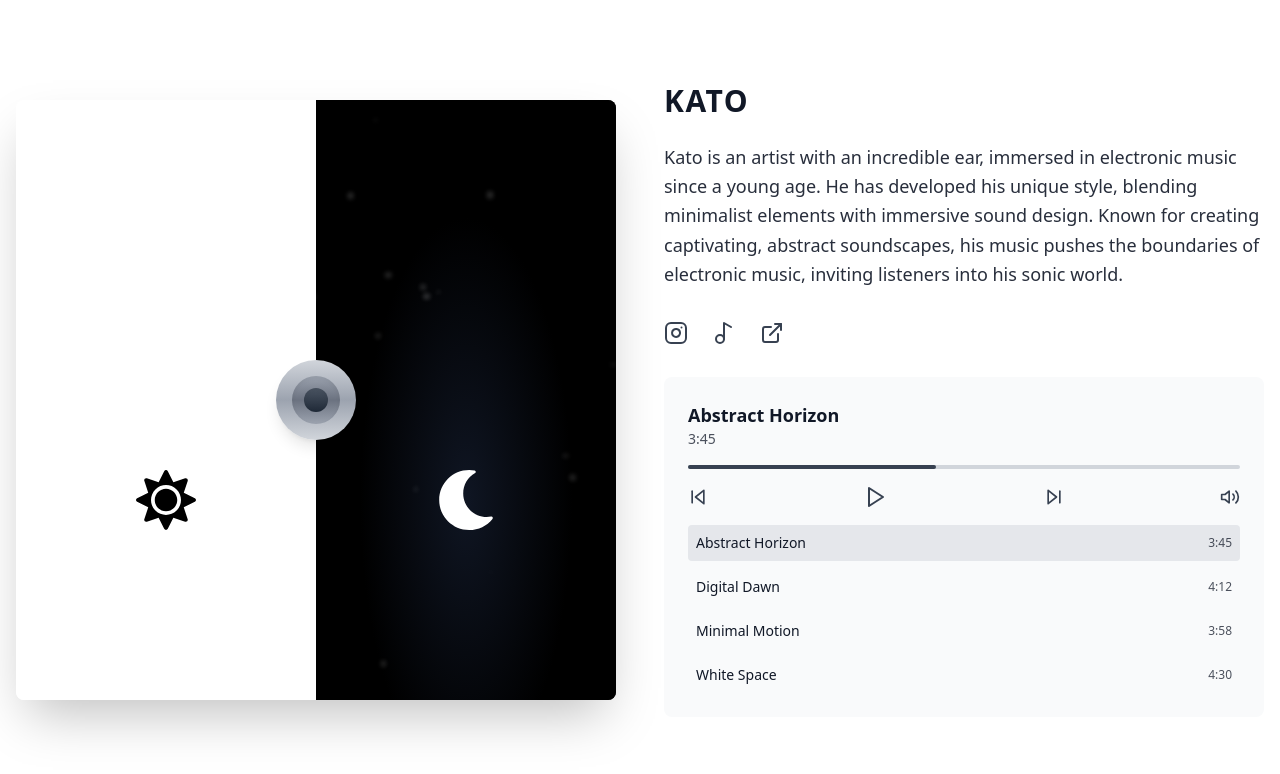
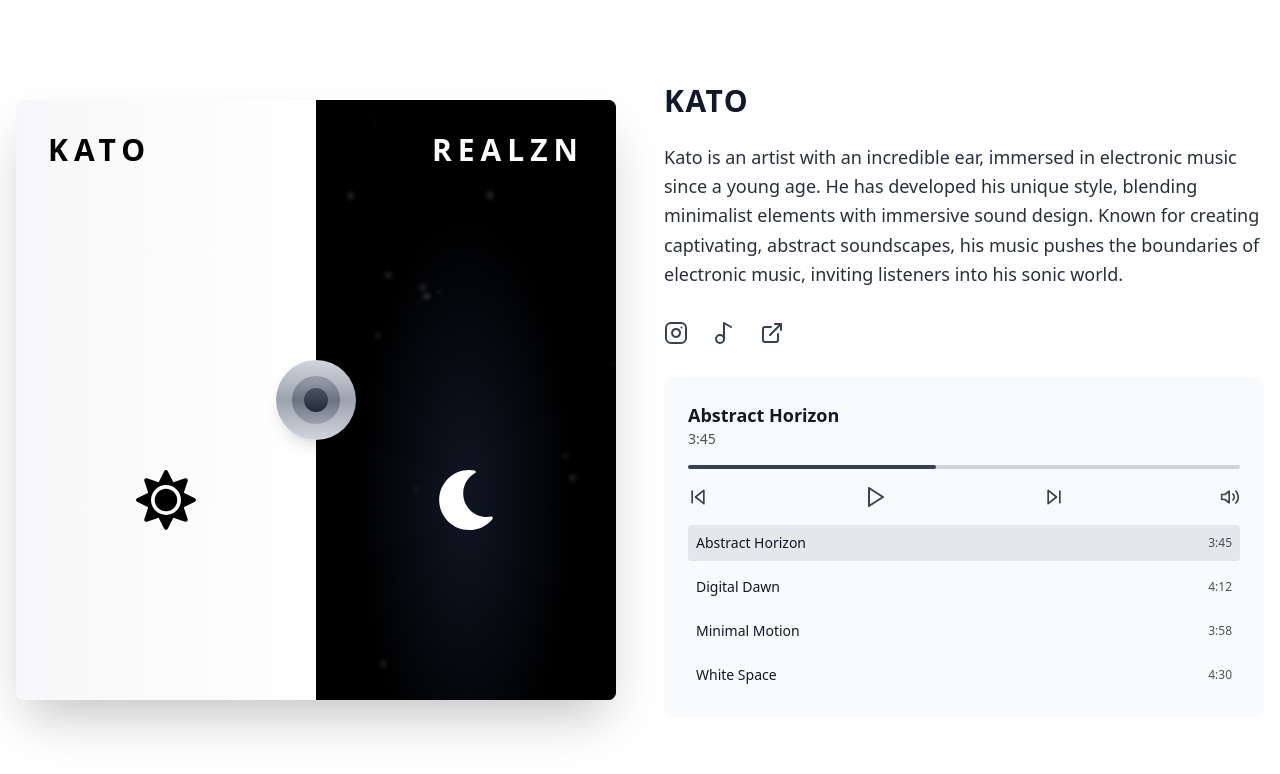
Before and after one commit to TbhX/Frenchmafia, a React (Vite) app in the folder project/: page / in a window 1280 px wide. Shown: the top 774 px of the page. Built offline with nearby package versions, Linux system fonts and the light colour scheme.

Commit message:
Update AlbumCover.tsx

```diff
--- a/project/src/components/AlbumCover.tsx
+++ b/project/src/components/AlbumCover.tsx
@@ -1,4 +1,4 @@
-import React, { useState } from 'react';
+import React from 'react';
 import { motion } from 'framer-motion';
 import { FaSun, FaMoon } from 'react-icons/fa'; // Icônes Soleil et Lune
 
@@ -8,17 +8,11 @@ interface AlbumCoverProps {
 }
 
 const AlbumCover: React.FC<AlbumCoverProps> = ({ side, onClick }) => {
-  const [isClicked, setIsClicked] = useState(false);
   const isKato = side === 'kato';
 
   // Fonction pour afficher l'icône Soleil/Lune
   const renderSunMoon = () => (
-    <div
-      className={`absolute inset-0 flex items-center justify-center cursor-pointer transition-all duration-300 ease-out ${
-        isClicked ? 'translate-y-full opacity-0' : ''
-      }`}
-      onClick={scrollToPlayer}
-    >
+    <div className="absolute inset-0 flex items-center justify-center">
       {isKato ? (
         // Icône Soleil pour Kato
         <FaSun className="text-black" size={60} />
@@ -29,30 +23,9 @@ const AlbumCover: React.FC<AlbumCoverProps> = ({ side, onClick }) => {
     </div>
   );
 
-  // Fonction pour faire défiler la page vers le lecteur en bas
-  const scrollToPlayer = () => {
-    setIsClicked(true); // Déclenche l'animation de l'icône
-    setTimeout(() => {
-      const playerSection = document.getElementById('player-section');
-      if (playerSection) {
-        playerSection.scrollIntoView({ behavior: 'smooth' });
-      }
-      setIsClicked(false); // Réinitialise après le défilement
-    }, 500); // Attendre la fin de l'animation de l'icône
-  };
-
-  return (
-    <motion.div
-      className={`w-full h-screen relative ${isKato ? 'bg-white' : 'bg-black'}`} // Utilisation de h-screen pour une couverture totale
-      onClick={onClick}
-      whileHover={{ scale: 1.02 }}
-      transition={{ type: 'spring', stiffness: 400 }}
-    >
-      {/* Side Specific Design */}
-      <div className="absolute inset-0 flex items-center justify-center">
-        {isKato ? (
-          <div className="relative w-full h-full">
-            {/* Simuler la pluie */}
+  // Fonction pour simuler la pluie avec des éléments tombant du haut
+  const renderRainEffect = () => (
+    <div className="absolute inset-0">
       {[...Array(50)].map((_, i) => (
         <div
           key={i}
@@ -68,13 +41,42 @@ const AlbumCover: React.FC<AlbumCoverProps> = ({ side, onClick }) => {
           }}
         />
       ))}
+    </div>
+  );
+
+  return (
+    <motion.div
+      className={`w-full h-screen relative ${isKato ? 'bg-white' : 'bg-black'}`} // Utilisation de h-screen pour une couverture totale
+      onClick={onClick}
+      whileHover={{ scale: 1.02 }}
+      transition={{ type: "spring", stiffness: 400 }}
+    >
+      {/* Title */}
+      <div
+        className={`absolute ${isKato ? 'left-8' : 'right-8'} top-8
+          text-xl md:text-3xl font-bold tracking-[0.2em] z-10
+          ${isKato ? 'text-black' : 'text-white'}`}
+      >
+        {side.toUpperCase()}
+      </div>
+
+      {/* Side Specific Design */}
+      <div className="absolute inset-0 flex items-center justify-center">
+        {isKato ? (
+          <div className="relative w-full h-full">
+            {/* Light gradient background */}
+            <div className="absolute inset-0 bg-gradient-to-r from-gray-100 to-white opacity-70" />
+
+            {/* Simuler la pluie */}
+            {renderRainEffect()}
 
             {/* Render Soleil icon */}
             {renderSunMoon()}
           </div>
         ) : (
           <div className="relative w-full h-full overflow-hidden">
-            {/* Simuler l'effet de fumée */}
+            {/* Smoke Effect */}
+            <div className="absolute inset-0">
               <div className="absolute inset-0 bg-gradient-radial from-gray-900 via-black to-black opacity-90" />
               <div className="absolute inset-0 animate-smoke">
                 {[...Array(30)].map((_, i) => (
@@ -93,15 +95,13 @@ const AlbumCover: React.FC<AlbumCoverProps> = ({ side, onClick }) => {
                   />
                 ))}
               </div>
+            </div>
 
             {/* Render Lune icon */}
             {renderSunMoon()}
           </div>
         )}
       </div>
-
-      {/* Section du Lecteur en bas */}
-
     </motion.div>
   );
 };
```
Lines whose indentation alone changed are shown as unchanged.
